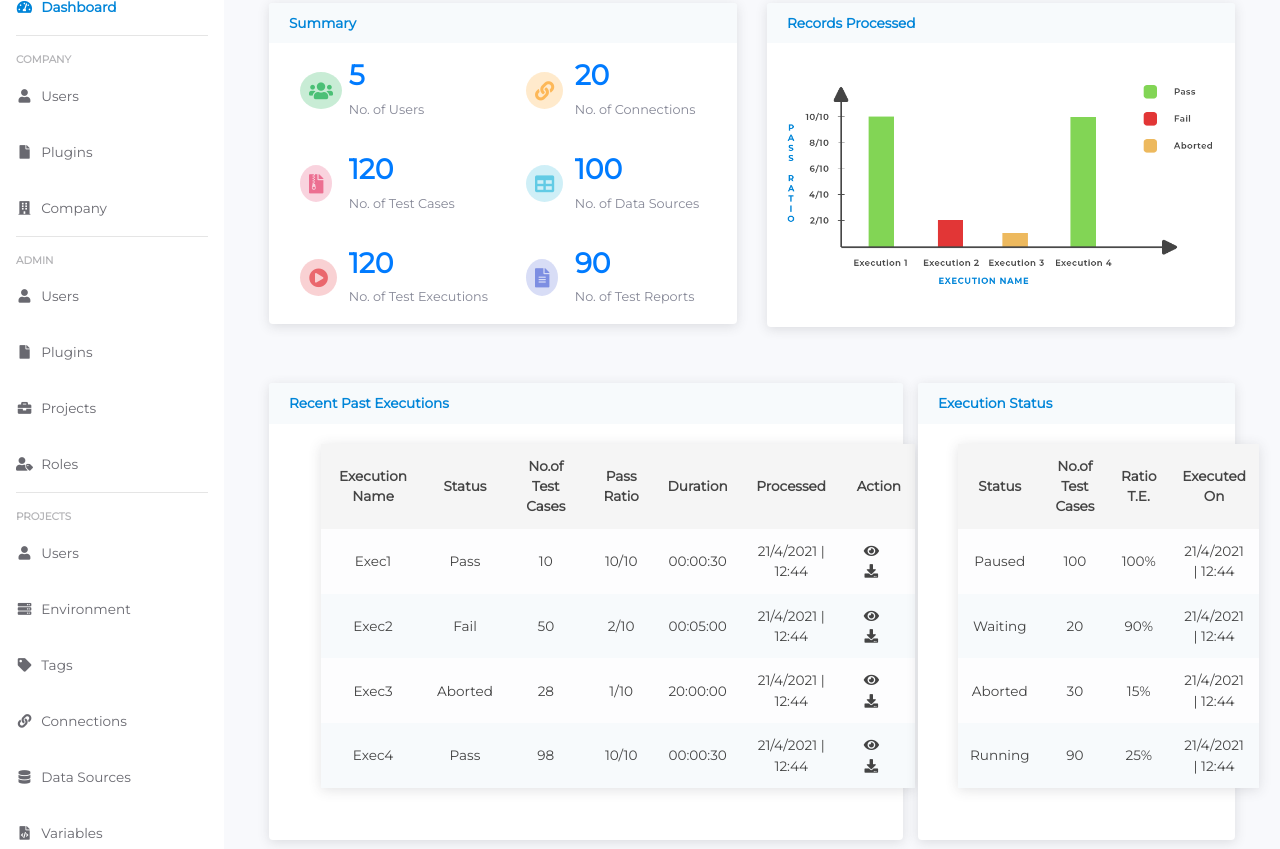
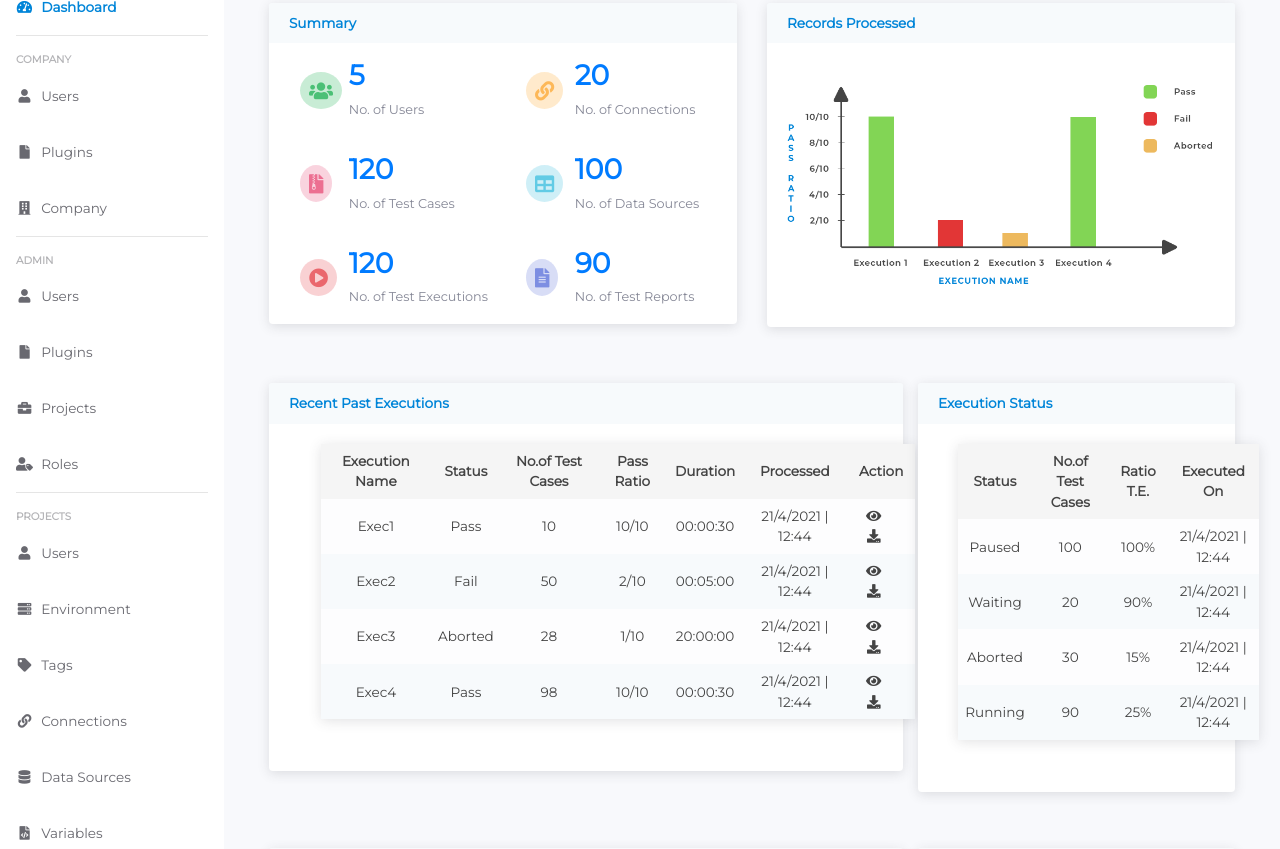
Before and after one commit to ablessy03/TestFramework, a PHP site: page /index.php in a window 1280 px wide. Shown: the part 75-924 px from the top of the page. Run offline with PHP 8.4, Linux system fonts and the light colour scheme; some libraries are stand-ins or nearby versions.

Commit message:
Update style.css

```diff
--- a/css/style.css
+++ b/css/style.css
@@ -425,6 +425,7 @@ thead {
     border-top: 0px;
 	font-size: 0.85rem;
 	vertical-align: middle !important;
+	padding: 0.45rem;
 }
 
 /* #past .table td, #past .table th {
```
